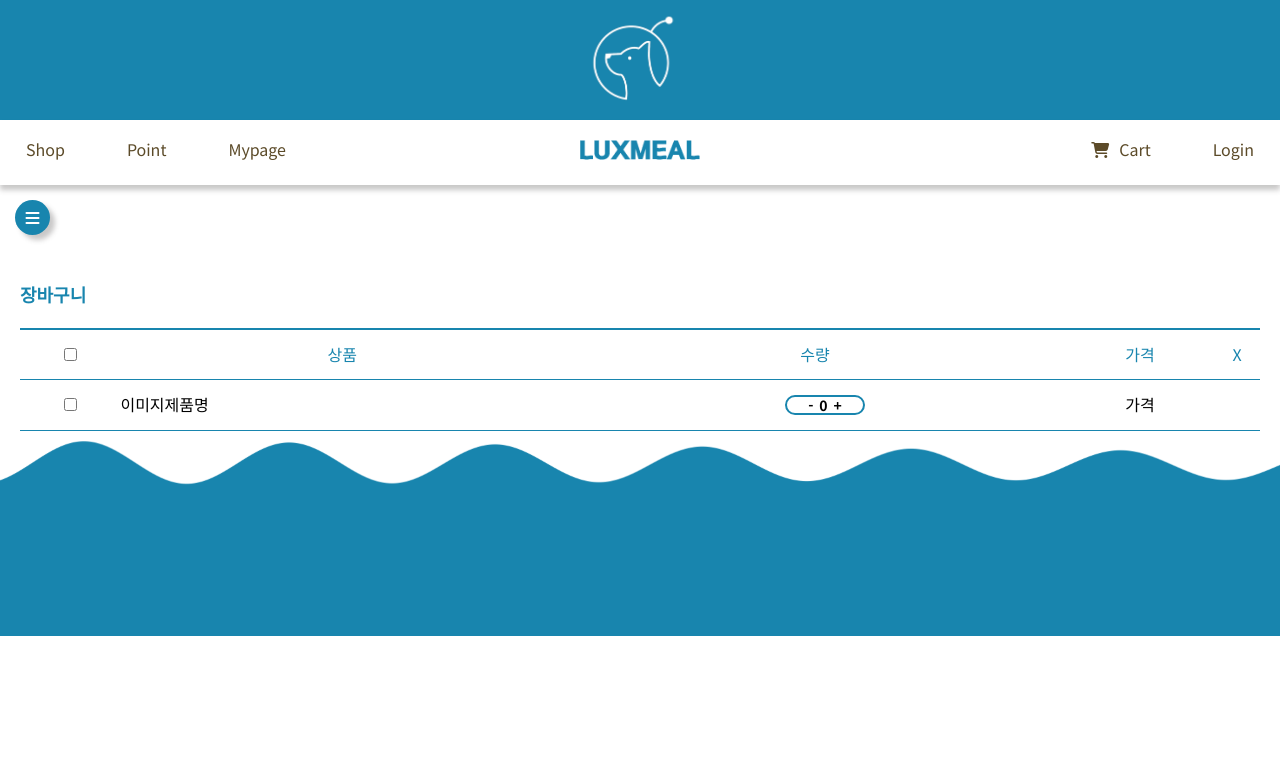
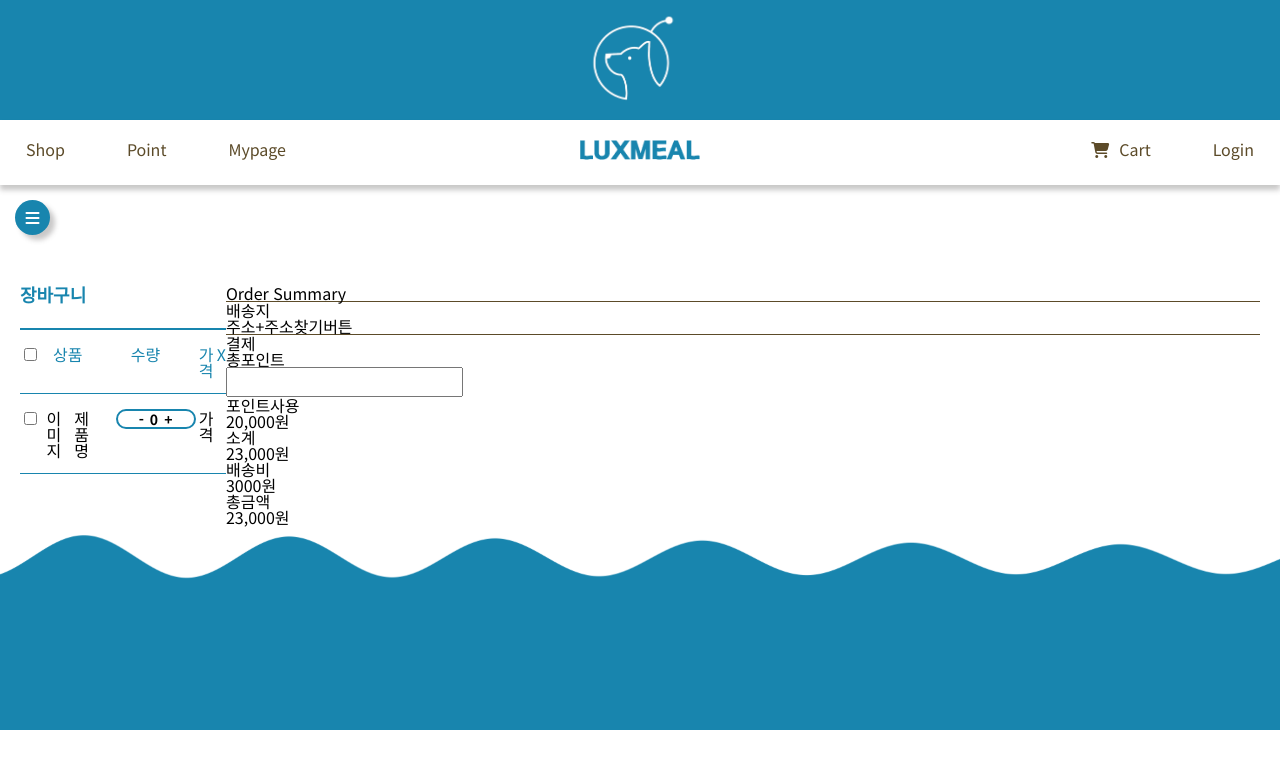
Before and after one commit to codestates-seb/seb40_main_019, a React (Create React App) app in the folder client/: page /product/order in a window 1280 px wide. Shown: the top 768 px of the page. Built offline with nearby package versions, Linux system fonts and the light colour scheme; no server answers; some icons are missing.

Commit message:
order summary 레이아웃

```diff
--- a/client/src/components/shop/productOrder/css/orderSummary.scss
+++ b/client/src/components/shop/productOrder/css/orderSummary.scss
@@ -0,0 +1,8 @@
+.orderSummaryContainer{
+    width: 100%;
+}
+
+.orderAddressContainer{
+    border-top: 1px solid var(--color-brown);
+    border-bottom: 1px solid var(--color-brown);
+}
--- a/client/src/components/shop/productOrder/js/OrderSummary.js
+++ b/client/src/components/shop/productOrder/js/OrderSummary.js
@@ -1,5 +1,42 @@
 import '../css/orderSummary.scss';
 
 export default function OrderSummary() {
-  return <div></div>;
+  return (
+    <>
+      <div className="orderSummaryContainer">
+        <div>
+          <h1>Order Summary</h1>
+        </div>
+        <div className="orderAddressContainer">
+          <div>배송지</div>
+          <div>주소+주소찾기버튼</div>
+        </div>
+        <div>
+          <div>결제</div>
+          <div>
+            <div>총포인트</div>
+            <input type="text"></input>
+          </div>
+          <div>
+            <div>포인트사용</div>
+            <div>20,000원</div>
+          </div>
+          <div>
+            <div>소계</div>
+            <div>23,000원</div>
+          </div>
+          <div>
+            <div>배송비</div>
+            <div>3000원</div>
+          </div>
+        </div>
+        <div>
+          <div>
+            <div>총금액</div>
+            <div>23,000원</div>
+          </div>
+        </div>
+      </div>
+    </>
+  );
 }
--- a/client/src/pages/shopProductOrder/css/shopProductOrder.scss
+++ b/client/src/pages/shopProductOrder/css/shopProductOrder.scss
@@ -0,0 +1,4 @@
+.productOrderContainer{
+    display: flex;
+	width: 100%;
+}
--- a/client/src/pages/shopProductOrder/js/ShopProductOrder.js
+++ b/client/src/pages/shopProductOrder/js/ShopProductOrder.js
@@ -4,7 +4,7 @@ import OrderSummary from '../../../components/shop/productOrder/js/OrderSummary'
 
 export default function ShopProductOrder() {
   return (
-    <div>
+    <div className="productOrderContainer">
       <CartList />
       <OrderSummary />
     </div>
```
Also changed, not shown: client/src/pages/shopProductDetail/css/shopProductDetail.scss (+0 -29 lines).
